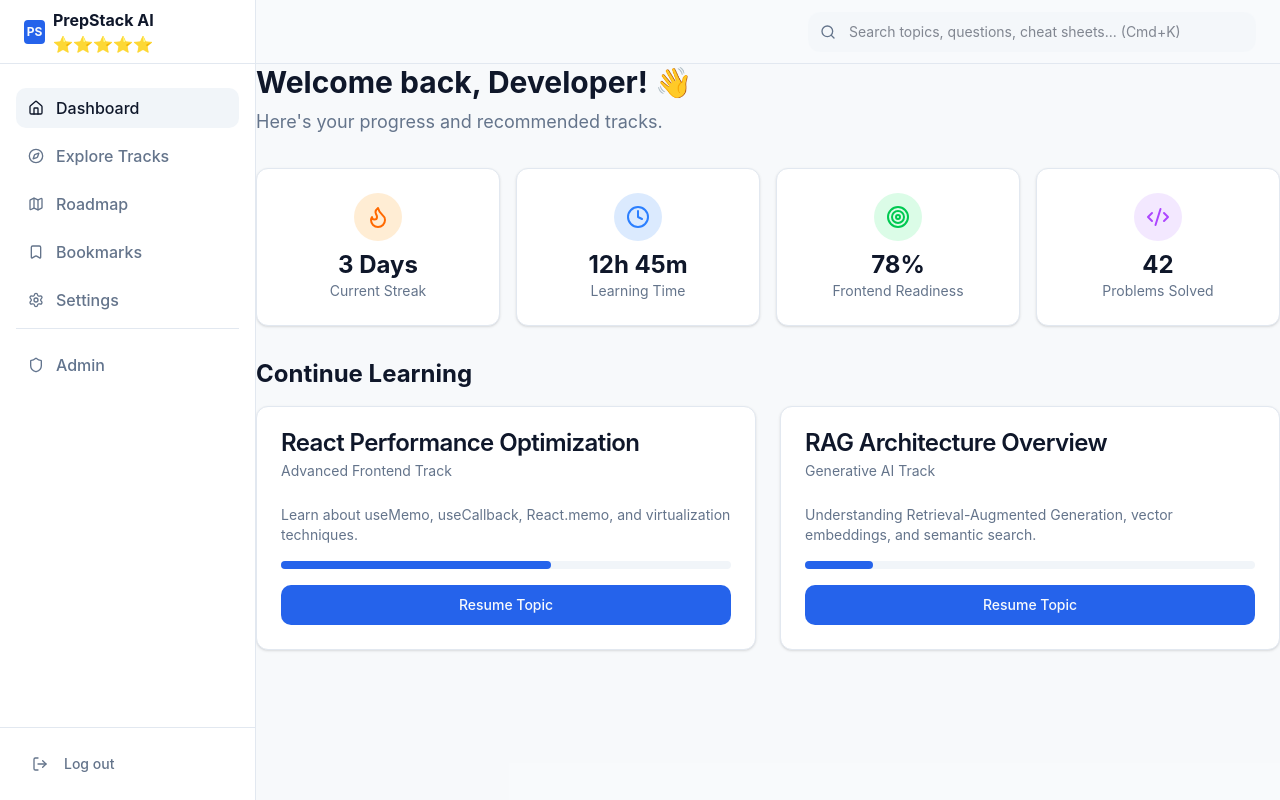
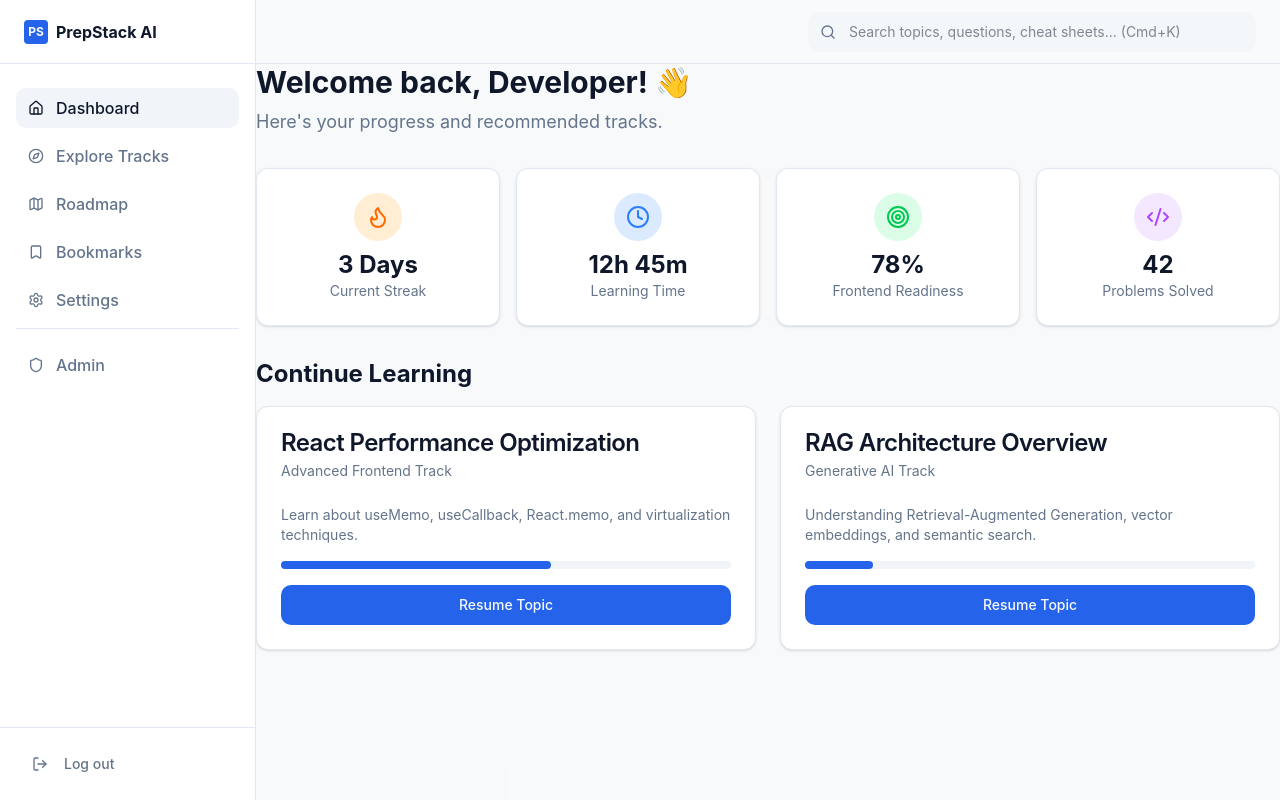
Before and after one commit to nzaman7878/PrepStack-AI, a React (Vite) app in the folder client/: page /dashboard in a window 1280 px wide. Built offline with nearby package versions, Linux system fonts and the light colour scheme; no server answers.

Commit message:
feat: implement main application layout with sidebar navigation and header search bar

```diff
--- a/client/src/layouts/Layout.jsx
+++ b/client/src/layouts/Layout.jsx
@@ -12,7 +12,7 @@ export default function Layout() {
             <div className="h-6 w-6 rounded bg-primary flex items-center justify-center">
               <span className="text-primary-foreground font-bold text-xs">PS</span>
             </div>
-            <span className="font-headline font-bold">PrepStack AI ⭐⭐⭐⭐⭐</span>
+            <span className="font-headline font-bold">PrepStack AI </span>
           </div>
         </div>
 
```
